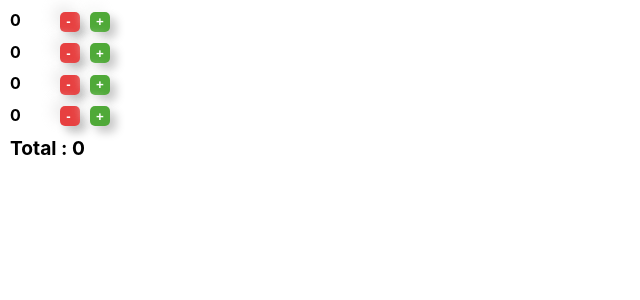
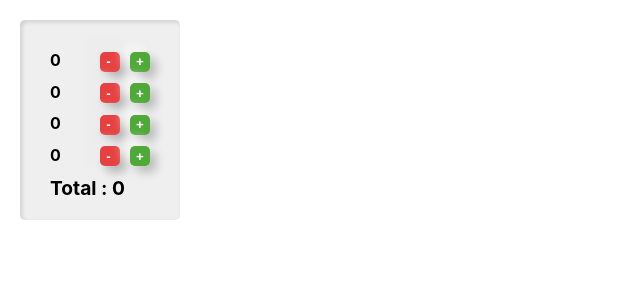
Before and after one commit to GauravChopada/TH-Practice-ND, a React (Create React App) app: page / in a window 1280 px wide. Shown: the top 300 px of the page, without its empty margins (0-640 px from the left). Built offline with nearby package versions, Linux system fonts and the light colour scheme.

Commit message:
updates css for counter

```diff
--- a/src/App.css
+++ b/src/App.css
@@ -3,6 +3,21 @@
   display: flex;
 
 }
+
+.body {
+  margin: 20px;
+  background: #efefef;
+  border: none;
+  border-radius: 5px;
+  width: fit-content;
+  padding: 20px;
+  box-shadow: inset -2px -2px 6px rgba(255, 255, 255, 0),
+    inset -2px -2px 4px rgba(255, 255, 255, 0),
+    inset 2px 2px 2px rgba(255, 255, 255, .075),
+    inset 2px 2px 4px rgba(0, 0, 0, .15);
+}
+
+
 
 .App-logo {
   animation: App-logo-spin infinite 20s linear;
@@ -52,6 +67,7 @@ button:hover {
     -2px -2px 4px rgba(255, 255, 255, .4),
     2px 2px 2px rgba(255, 255, 255, .05),
     2px 2px 4px rgba(0, 0, 0, 0.551);
+  scale: 1.1;
 }
 
 button:active {
--- a/src/App.js
+++ b/src/App.js
@@ -56,7 +56,7 @@ function App() {
     }
   }
 
-  return (<div>
+  return (<div className='body'>
     {
 
       listOfCounters.map((objectOfCounterList) => {
```
